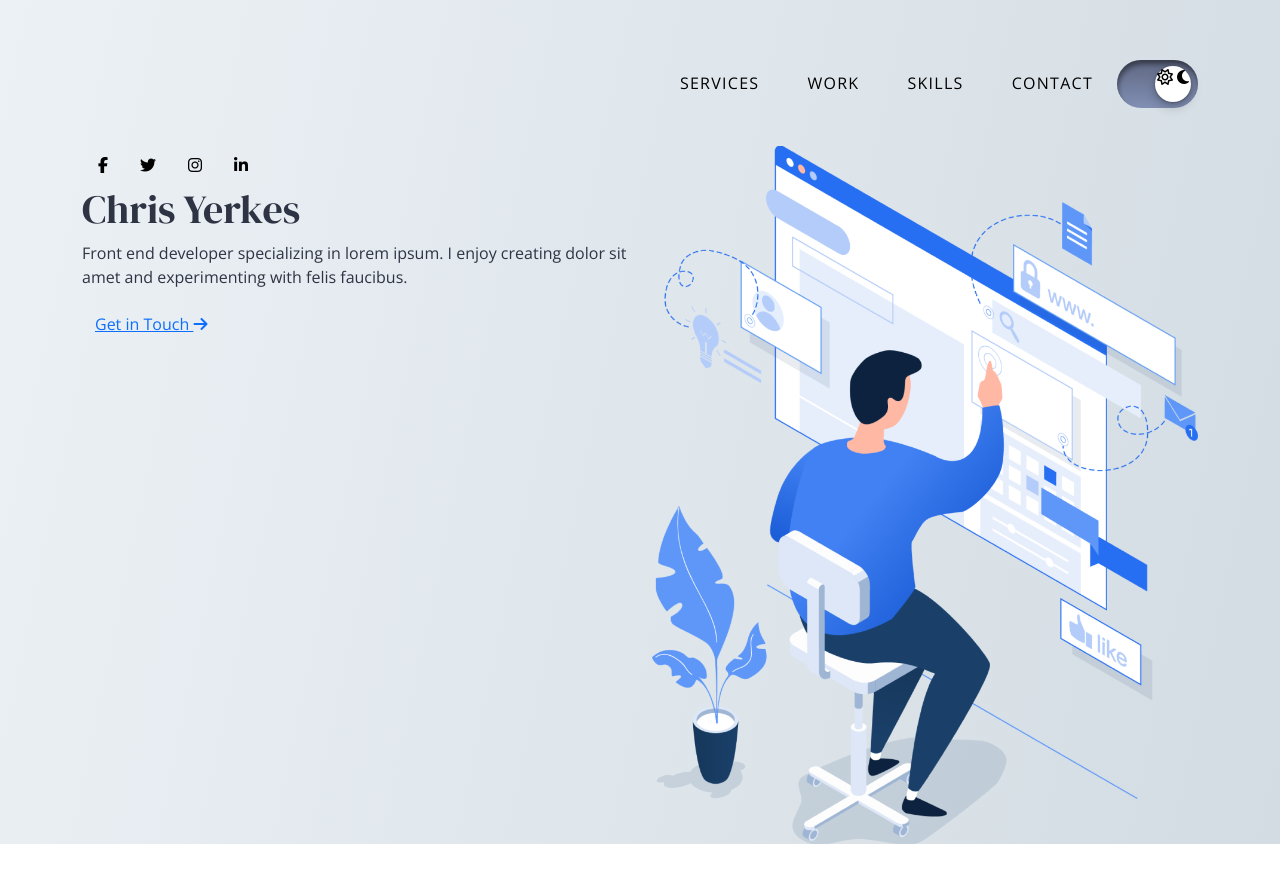
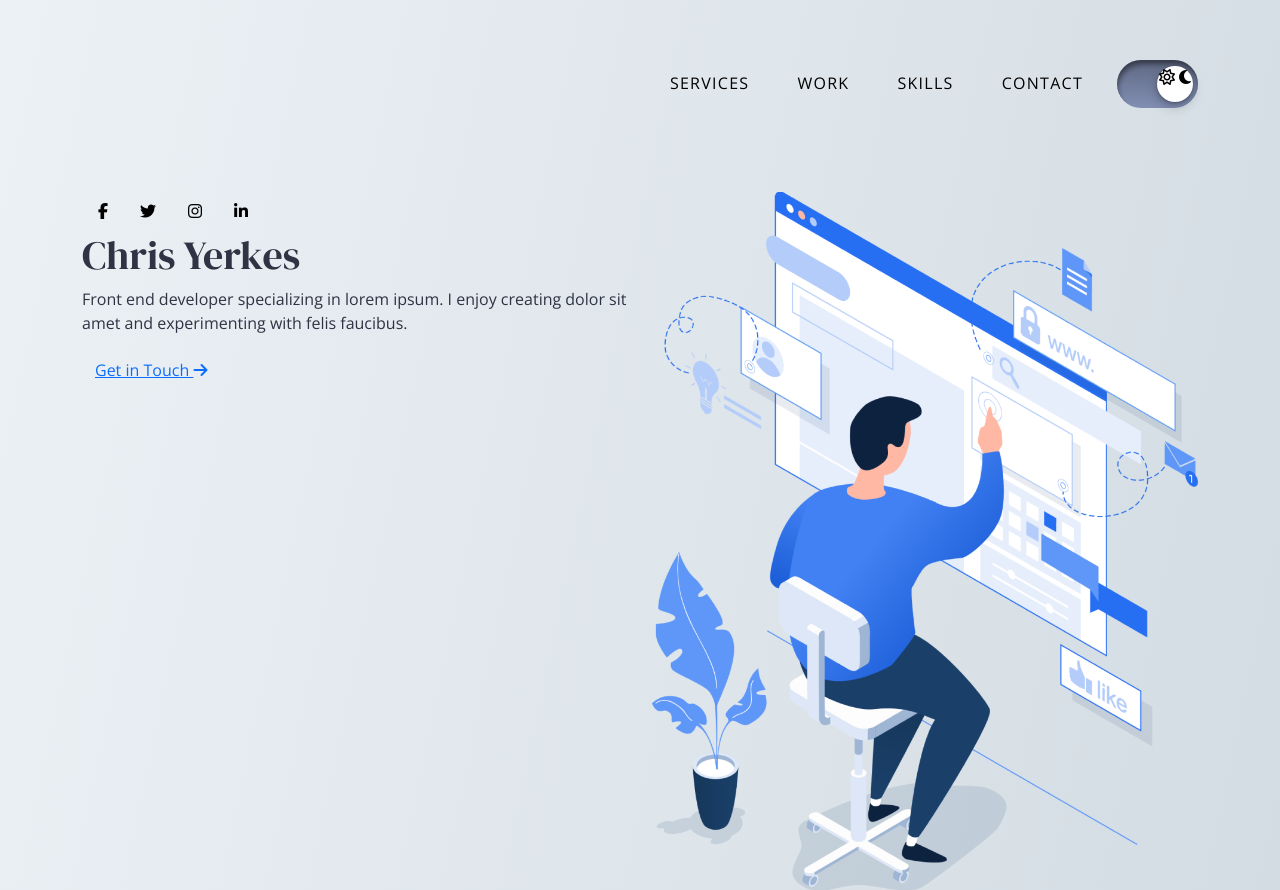
Before and after one commit to chrisyerkes/chris-who-codes-html, a website: page index.html in a window 1280 px wide. Before the commit the page ends 844 px from the top, so only its background shows below. Drawn offline with Linux system fonts and the light colour scheme.

Commit message:
Spacing adjustments in hero.

```diff
--- a/index.html
+++ b/index.html
@@ -11,7 +11,7 @@
 		<link href="style.css" rel="stylesheet" />
 	</head>
 	<body>
-		<header class="fixed-top" id="main-header">
+		<header class="position-absolute w-100 top-0 start-0" id="main-header">
 			<nav class="navbar navbar-expand-lg">
 				<div class="container">
 					<button
--- a/scss/modules/_hero.scss
+++ b/scss/modules/_hero.scss
@@ -2,5 +2,5 @@
 	position: relative;
 	z-index: 50;
 	background: linear-gradient(281.84deg, #D3DCE3 0%, #ECF1F5 100%);
-	@include rfs(146px, padding-top);
+	@include rfs(192px, padding-top);
 }
--- a/scss/modules/_light-switch.scss
+++ b/scss/modules/_light-switch.scss
@@ -1,4 +1,5 @@
 .light-switch {
+	@include rfs(10px, margin-left);
 	background: linear-gradient(360deg, #818FB4 0%, #5F6882 100%);
 	// box-shadow: inset 0px 4px 4px rgba(0, 0, 0, 0.25);
 	box-shadow:
@@ -15,7 +16,7 @@
 	height: 48px;
 	border: none;
 	position: relative;
-	@include padding(1px 2px);
+	@include padding(1px 4px);
 
 	.status-icon {
 		background-color: #fff;
@@ -32,8 +33,6 @@
 			0px 1.8px 4.4px rgba(0, 0, 0, 0.145),
 			0px 5px 12px rgba(0, 0, 0, 0.21)
 		;
-
-
 
 		.svg-inline--fa {
 			color: $toggle-light;
--- a/scss/style.scss
+++ b/scss/style.scss
@@ -26,6 +26,8 @@
 @import "../node_modules/bootstrap/scss/containers";
 @import "../node_modules/bootstrap/scss/grid";
 @import "../node_modules/bootstrap/scss/helpers";
+@import "../node_modules/bootstrap/scss/transitions";
+// @import "../node_modules/bootstrap/scss/dropdown";
 @import "../node_modules/bootstrap/scss/navbar";
 @import "../node_modules/bootstrap/scss/nav";
 @import "../node_modules/bootstrap/scss/forms/form-check";
```
Also changed, not shown: style.css, 1 other file.
